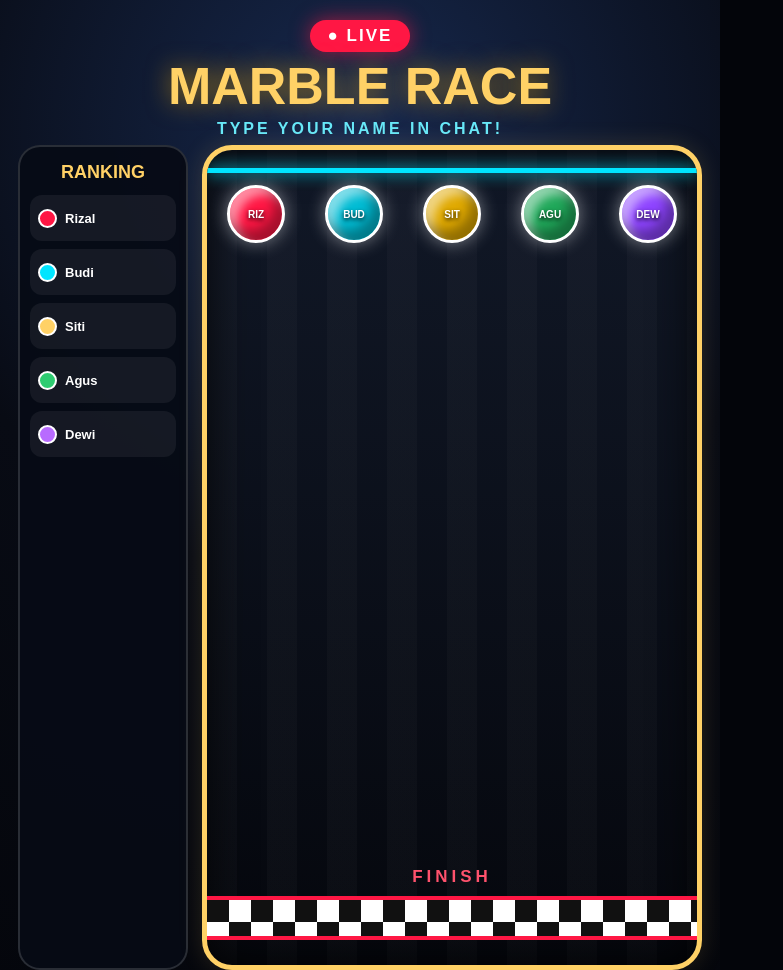
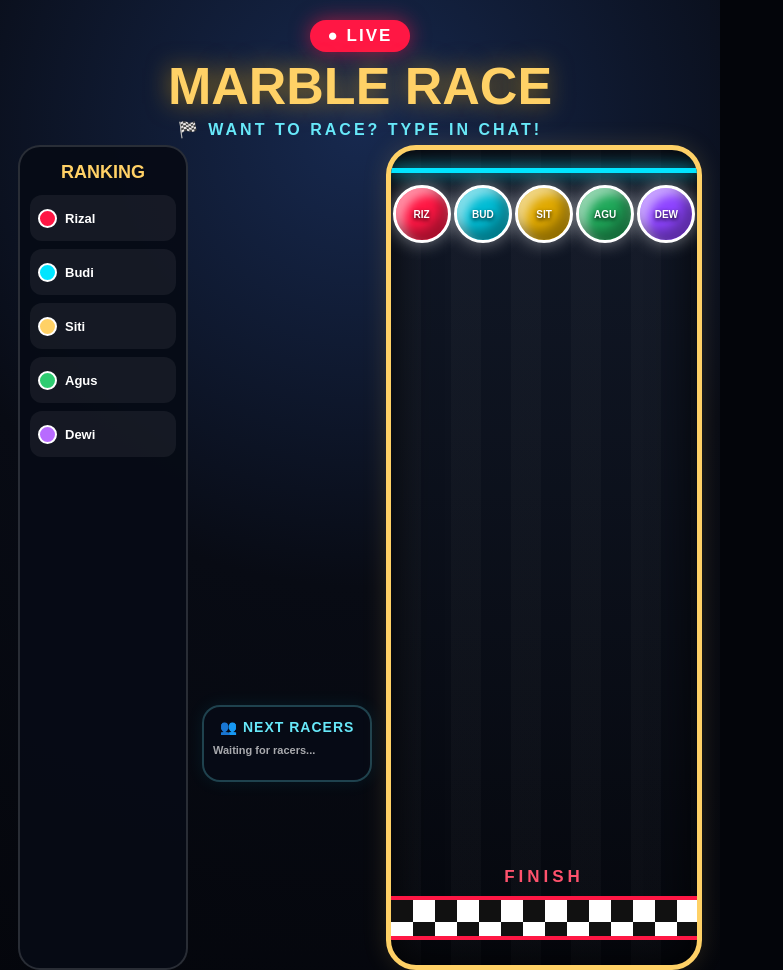
Before and after one commit to Gojozz/cloud-stream-test-game, a website: page index.html in a window 1280 px wide. Shown: the top 970 px of the page, without its empty margins (0-783 px from the left). Drawn offline with nearby package versions, Linux system fonts and the light colour scheme; no server answers.

Commit message:
Add multilingual viewer joining and next racers

```diff
--- a/game.js
+++ b/game.js
@@ -1,4 +1,116 @@
 const socket = io();
+
+const UI_LANGUAGE = (
+    navigator.language ||
+    "en-US"
+).toLowerCase();
+
+const UI_TEXT = {
+    en: {
+        prompt: "🏁 WANT TO RACE? TYPE IN CHAT!",
+        next: "👥 NEXT RACERS",
+        waiting: "Waiting for racers..."
+    },
+    id: {
+        prompt: "🏁 MAU IKUT BALAP? KETIK DI CHAT!",
+        next: "👥 PEMAIN BERIKUTNYA",
+        waiting: "Menunggu pemain..."
+    },
+    es: {
+        prompt: "🏁 ¿QUIERES COMPETIR? ¡ESCRIBE EN EL CHAT!",
+        next: "👥 PRÓXIMOS CORREDORES",
+        waiting: "Esperando corredores..."
+    },
+    pt: {
+        prompt: "🏁 QUER CORRER? ESCREVA NO CHAT!",
+        next: "👥 PRÓXIMOS CORREDORES",
+        waiting: "Aguardando corredores..."
+    },
+    fr: {
+        prompt: "🏁 ENVIE DE COURIR ? ÉCRIVEZ DANS LE CHAT !",
+        next: "👥 PROCHAINS COUREURS",
+        waiting: "En attente de coureurs..."
+    },
+    de: {
+        prompt: "🏁 DU WILLST MITMACHEN? SCHREIB IN DEN CHAT!",
+        next: "👥 NÄCHSTE RENNER",
+        waiting: "Warten auf Rennfahrer..."
+    },
+    th: {
+        prompt: "🏁 อยากแข่งไหม? พิมพ์ในแชท!",
+        next: "👥 ผู้เข้าแข่งขันถัดไป",
+        waiting: "กำลังรอผู้เล่น..."
+    },
+    zh: {
+        prompt: "🏁 想参加比赛？在聊天中输入！",
+        next: "👥 下一批选手",
+        waiting: "等待选手..."
+    },
+    ja: {
+        prompt: "🏁 レースに参加？チャットに入力！",
+        next: "👥 次のレーサー",
+        waiting: "レーサーを待っています..."
+    },
+    ko: {
+        prompt: "🏁 레이스에 참가하려면 채팅에 입력하세요!",
+        next: "👥 다음 레이서",
+        waiting: "선수를 기다리는 중..."
+    },
+    ar: {
+        prompt: "🏁 تريد المشاركة؟ اكتب في الدردشة!",
+        next: "👥 المتسابقون القادمون",
+        waiting: "في انتظار المتسابقين..."
+    },
+    ru: {
+        prompt: "🏁 ХОЧЕШЬ УЧАСТВОВАТЬ? НАПИШИ В ЧАТ!",
+        next: "👥 СЛЕДУЮЩИЕ ГОНЩИКИ",
+        waiting: "Ждём участников..."
+    },
+    vi: {
+        prompt: "🏁 MUỐN ĐUA? HÃY NHẮN TRONG CHAT!",
+        next: "👥 NGƯỜI ĐUA TIẾP THEO",
+        waiting: "Đang chờ người chơi..."
+    },
+    ms: {
+        prompt: "🏁 NAK BERLUMBA? TAIP DALAM CHAT!",
+        next: "👥 PEMAIN SETERUSNYA",
+        waiting: "Menunggu pemain..."
+    },
+    fil: {
+        prompt: "🏁 GUSTO MONG SUMALI? MAG-TYPE SA CHAT!",
+        next: "👥 SUSUNOD NA RACERS",
+        waiting: "Naghihintay ng racers..."
+    }
+};
+
+const langKey =
+    Object.keys(UI_TEXT).find(
+        key => UI_LANGUAGE === key || UI_LANGUAGE.startsWith(key + "-")
+    ) || "en";
+
+const ui = UI_TEXT[langKey];
+
+function applyUILanguage() {
+    const prompt = document.getElementById("joinPrompt");
+    const title = document.getElementById("nextRacersTitle");
+    const list = document.getElementById("joinersList");
+
+    if (prompt) prompt.innerText = ui.prompt;
+    if (title) title.innerText = ui.next;
+
+    if (
+        list &&
+        (!list.innerText.trim() ||
+         list.innerText.trim() === "Waiting for racers..." ||
+         list.innerText.trim() === "Waiting for JOIN...")
+    ) {
+        list.innerText = ui.waiting;
+    }
+}
+
+applyUILanguage();
+
+
 
 const track = document.getElementById("track");
 const speech = document.getElementById("aiSpeech");
@@ -114,6 +226,35 @@ socket.on("raceWinner", data => {
     winner.classList.add("show");
 });
 
+socket.on("queueUpdate", data => {
+    const list = document.getElementById("joinersList");
+
+    if (!list) return;
+
+    const waiting = Array.isArray(data.waiting)
+        ? data.waiting
+        : [];
+
+    if (!waiting.length) {
+        list.innerText = ui.waiting;
+        return;
+    }
+
+    list.innerHTML = waiting
+        .slice(0, 8)
+        .map(name => `<span class="joiner">👤 ${escapeHtml(name)}</span>`)
+        .join("");
+});
+
+function escapeHtml(value) {
+    return String(value)
+        .replace(/&/g, "&amp;")
+        .replace(/</g, "&lt;")
+        .replace(/>/g, "&gt;")
+        .replace(/"/g, "&quot;")
+        .replace(/'/g, "&#039;");
+}
+
 socket.on("playerUpdate", data => {
 
     if (!data.players) return;
--- a/index.html
+++ b/index.html
@@ -12,7 +12,7 @@
 <header class="header">
     <div class="live">● LIVE</div>
     <div class="title">MARBLE RACE</div>
-    <div class="subtitle">TYPE YOUR NAME IN CHAT!</div>
+    <div class="subtitle" id="joinPrompt">🏁 WANT TO RACE? TYPE IN CHAT!</div>
 </header>
 
 <main class="main">
@@ -43,6 +43,13 @@
         <div class="player" id="p5">
             <span class="dot purple"></span>
             <span class="player-name">Dewi</span>
+        </div>
+    </section>
+
+    <section class="joiners" id="joiners">
+        <div class="joiners-title" id="nextRacersTitle">👥 NEXT RACERS</div>
+        <div class="joiners-list" id="joinersList">
+            Waiting for racers...
         </div>
     </section>
 
--- a/style.css
+++ b/style.css
@@ -349,3 +349,50 @@ body {
 .round {
     color: #ffd166;
 }
+
+/* =========================================================
+   NEXT RACERS
+========================================================= */
+
+.joiners {
+    width: 170px;
+    flex-shrink: 0;
+    align-self: flex-start;
+    margin-top: 560px;
+    padding: 12px 9px;
+    border-radius: 18px;
+    border: 2px solid rgba(103,232,249,.25);
+    background: rgba(7,11,22,.94);
+    box-shadow: 0 0 18px rgba(0,229,255,.08);
+}
+
+.joiners-title {
+    text-align: center;
+    margin-bottom: 9px;
+    color: #67e8f9;
+    font-size: 14px;
+    font-weight: 900;
+    letter-spacing: 1px;
+}
+
+.joiners-list {
+    display: flex;
+    flex-direction: column;
+    gap: 5px;
+    min-height: 24px;
+    color: rgba(255,255,255,.65);
+    font-size: 11px;
+    font-weight: 800;
+    overflow: hidden;
+}
+
+.joiner {
+    display: block;
+    padding: 5px 6px;
+    border-radius: 8px;
+    background: rgba(255,255,255,.055);
+    color: white;
+    white-space: nowrap;
+    overflow: hidden;
+    text-overflow: ellipsis;
+}
```
Also changed, not shown: server.js (+127 -7 lines).
